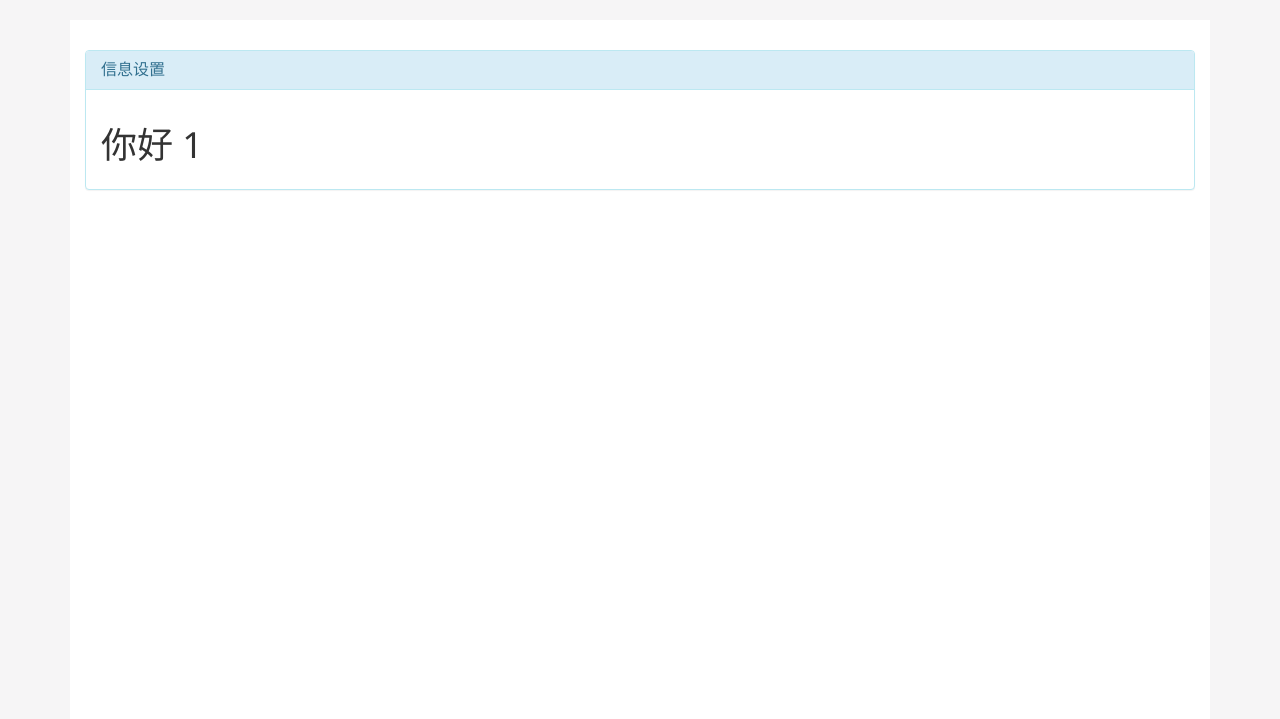
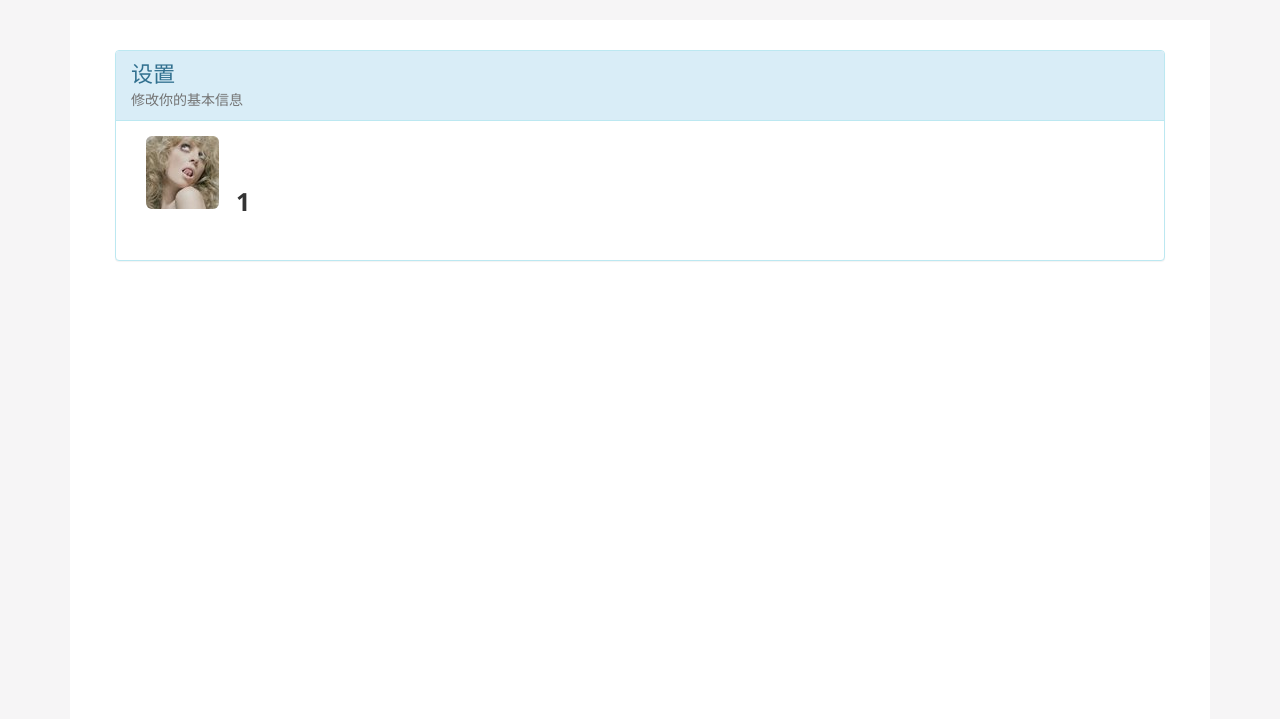
Before and after one commit to fqsghostcloud/BootStrap-Web, a Flask app: page /user_config in a window 1280 px wide. Shown: the part 54-773 px from the top of the page. Run offline with Flask 2, Linux system fonts and the light colour scheme; the visitor is signed in with stand-in values (Sample User, id 1); parts of the project's set-up code (start-up, migrations or seed data) failed here and were passed over; some libraries are stand-ins or nearby versions.

Commit message:
增加头像

```diff
--- a/apps/static/mystyle/css/mycss.css
+++ b/apps/static/mystyle/css/mycss.css
@@ -222,3 +222,24 @@
     vertical-align: top;
     line-height: 21px;
 }
+
+.div-center {
+    float: none;;
+    display: block;
+    margin-left: auto;
+    margin-right: auto;
+}
+
+
+.setting-label {
+    margin-top: 0;
+}
+
+.user-name {
+    position: relative;
+    display: block;
+    margin-left: 90px;
+    bottom: 25px;
+    font-size: 25px;
+    font-weight: bold;
+}
--- a/apps/templates/user_config.html
+++ b/apps/templates/user_config.html
@@ -7,16 +7,20 @@
 {% block content %}
     <div class="container-fluid" style="background-color: #FFF; padding-top: 15px; height: 700px">
         <div class="row">
-            <div class="panel panel-info" style="margin: 15px 15px 0px 15px; ">
+            <div class="panel panel-info" style="margin: 15px 45px 0px 45px; ">
                 <div class="panel-heading">
-                    <h3 class="panel-title">信息设置</h3>
+                    <h2 class="panel-title" style="font-size: 22px;">设置</h2>
+                    <p class="help-block" style="margin-bottom: 0px;">修改你的基本信息</p>
                 </div>
                 <div class="panel-body">
-                    <h1>你好 {{ username }}</h1>
+                    <div class="col-md-12">
+                        <img src="../static/images/user.jpg" alt="头像无法显示" class="img-rounded">
+                        <span class="user-name">{{ username }}</span>
+                    </div>
                 </div>
             </div>
-
         </div>
+    </div>
     </div>
 
 {% endblock content %}
```
Also changed, not shown: apps/static/images/user.jpg (added).
